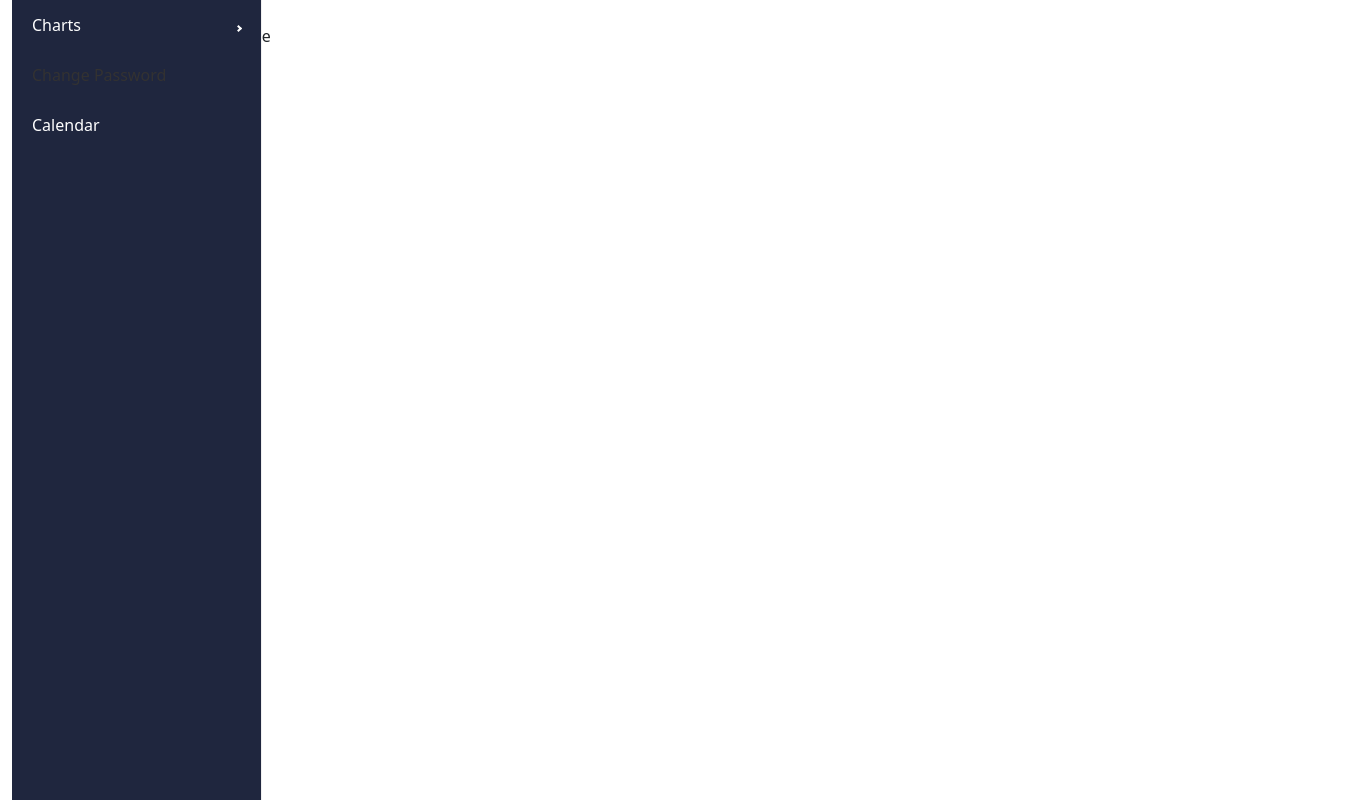
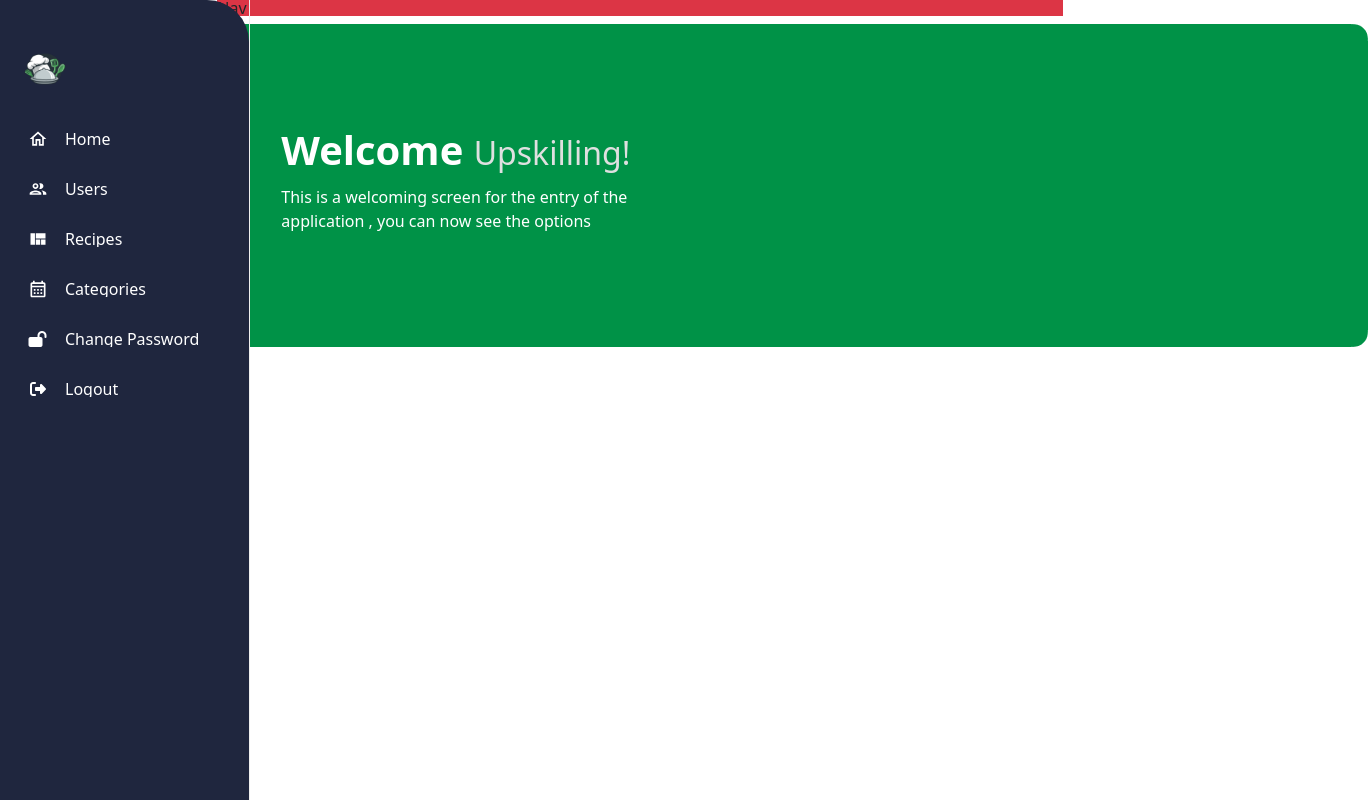
Before and after one commit to Yousef-abdelwahed/Foodex, a React (Vite) app: page /dashboard in a window 1280 px wide. Shown: the whole page, 1368 px wide, since content can reach past the window. Built offline with nearby package versions, Linux system fonts and the light colour scheme.

Commit message:
sidebar UI

```diff
--- a/src/App.css
+++ b/src/App.css
@@ -3,7 +3,9 @@
 :root {
   --main-color: #4aa35a;
 }
-
+body {
+  margin: 0;
+}
 /**
  * #root {
  *   max-width: 1280px;
@@ -46,7 +48,8 @@
  * @keyframes logo-spin { from { transform: rotate(0deg);
  * @media (prefers-reduced-motion: no-preference) { a:nth-of-type(2) .logo { animation: logo-spin infinite 20s linear;
  */
-
+.row {
+}
 .auth-container {
   background-image: url(assets/images/main-bg-img.png);
   background-size: cover;
@@ -60,19 +63,50 @@
 .text-green {
   color: var(--main-color);
 }
-
-.ps-menu-root {
+/* sidebar style */
+.css-dip3t8 {
+  margin-left: 0px;
   background-color: #1f263e !important;
   color: #fff;
+  border-radius: 0rem 2.625rem 0rem 0rem;
 }
-.css-dip3t8 {
-  background-color: #1f263e !important;
+
+/* .input-icon {
+} */
+.ps-menuitem-root {
+}
+.active,
+.ps-menuitem-root a:hover {
+  background: #4aa34f26 !important;
+  border-left: 4px solid var(--main-color);
+}
+/*header-section*/
+.header-section {
+  background-image: url("./assets/images/Rectangle.png");
+  width: 71.9375rem;
+  height: 20.1875rem;
+  display: flex;
+  justify-content: center;
+  flex-direction: column;
+  padding: 4rem;
+}
+.header-section h1 {
+  font-size: 2.5rem;
+  font-style: normal;
+  font-weight: 700;
+  line-height: normal;
   color: #fff;
 }
+.header-section span {
+  color: #dfe0e0;
 
-.css-16jesut > .ps-menu-button:hover {
-  background-color: darkcyan;
+  font-size: 2rem;
+  font-style: normal;
+  font-weight: 400;
+  line-height: normal;
 }
-.input-icon {
-  border-right: 1px solid gray;
+.header-section p {
+  width: 27rem;
+  line-height: 1.5rem;
+  color: #fff;
 }
--- a/src/App.jsx
+++ b/src/App.jsx
@@ -39,7 +39,7 @@ function App() {
       errorElement: <NotFound />,
       children: [
         { index: true, element: <Home /> },
-        { path: "user", element: <UserList /> },
+        { path: "users", element: <UserList /> },
         { path: "recipes", element: <RecipesList /> },
         { path: "categories", element: <CategoryList /> },
       ],
--- a/src/HomeModule/Components/Home.jsx
+++ b/src/HomeModule/Components/Home.jsx
@@ -1,7 +1,7 @@
 /** @format */
 
 const Home = () => {
-  return <div>Home</div>;
+  return <></>;
 };
 
 export default Home;
--- a/src/SharedModule/Components/Header/Header.jsx
+++ b/src/SharedModule/Components/Header/Header.jsx
@@ -3,7 +3,17 @@
 import React from "react";
 
 const Header = () => {
-  return <div></div>;
+  return (
+    <div className="header-section my-2">
+      <h1>
+        Welcome <span className="">Upskilling!</span>
+      </h1>
+      <p className="text-wrap">
+        This is a welcoming screen for the entry of the application , you can
+        now see the options
+      </p>
+    </div>
+  );
 };
 
 export default Header;
--- a/src/SharedModule/Components/MasterLayout/MasterLayout.jsx
+++ b/src/SharedModule/Components/MasterLayout/MasterLayout.jsx
@@ -1,21 +1,20 @@
 /** @format */
 
-import React from "react";
 import { Container, Row, Col } from "react-bootstrap";
 import SideBar from "../SideBar/SideBar";
 import { Outlet } from "react-router-dom";
-import NavBar from "../NavBar/NavBar";
+import NavCompoenet from "../NavCompoenet/NavCompoenet";
 import Header from "../Header/Header";
 
 const MasterLayout = ({ adminData }) => {
   return (
-    <Container fluid>
-      <Row>
+    <Container fluid className="p-0">
+      <Row className="ps-0">
         <Col md={2}>
           <SideBar />
         </Col>
-        <Col md={10}>
-          <NavBar adminData={adminData} />
+        <Col md={8}>
+          <NavCompoenet adminData={adminData} />
           <Header />
           <Outlet />
         </Col>
--- a/src/SharedModule/Components/NavBar/NavBar.jsx
+++ /dev/null
@@ -1,7 +0,0 @@
-/** @format */
-
-const NavBar = (adminData) => {
-  return <div>Nav</div>;
-};
-
-export default NavBar;
--- /dev/null
+++ b/src/SharedModule/Components/NavCompoenet/NavCompoenet.jsx
@@ -0,0 +1,7 @@
+/** @format */
+
+const NavCompoenet = (adminData) => {
+  return <div className="bg-danger">Nav</div>;
+};
+
+export default NavCompoenet;
--- a/src/SharedModule/Components/SideBar/SideBar.jsx
+++ b/src/SharedModule/Components/SideBar/SideBar.jsx
@@ -1,22 +1,65 @@
 /** @format */
 
-import React from "react";
-import { Sidebar, Menu, MenuItem, SubMenu } from "react-pro-sidebar";
+import { Sidebar, Menu, MenuItem } from "react-pro-sidebar";
 import { Link } from "react-router-dom";
+// import style from "./SideBar.module.css";
+import { useState } from "react";
+import logo from "../../../assets/images/3.png";
+import GroupOutlinedIcon from "@mui/icons-material/GroupOutlined";
+import HomeIcon from "@mui/icons-material/HomeOutlined";
+import CategoriesIcon from "@mui/icons-material/CalendarMonthOutlined";
+import RecipesIcon from "@mui/icons-material/ViewQuilt";
+import { FontAwesomeIcon } from "@fortawesome/react-fontawesome";
+import { faRightFromBracket } from "@fortawesome/free-solid-svg-icons";
 
 const SideBar = () => {
+  const [collapsed, setCollapsed] = useState(true);
+
   return (
     <div className="">
-      <Sidebar className="sideBar-section  vh-100">
-        <Menu>
-          <SubMenu label="Charts">
-            <MenuItem> Pie charts </MenuItem>
-            <MenuItem> Line charts </MenuItem>
-          </SubMenu>
-          <MenuItem className="text-white">
-            <Link to="/forget-password">Change Password</Link>{" "}
+      <Sidebar className="vh-100" collapsed={!collapsed}>
+        <Menu className="my-4 ">
+          <li onClick={() => setCollapsed(!collapsed)}>
+            <img style={{ width: " 5.625rem" }} src={logo} alt="brand logo" />
+          </li>
+          <MenuItem
+            className=""
+            icon={<HomeIcon fontSize="small" />}
+            component={<Link to="/dashboard" />}
+          >
+            Home
           </MenuItem>
-          <MenuItem> Calendar </MenuItem>
+
+          <MenuItem
+            icon={<GroupOutlinedIcon fontSize="small" />}
+            component={<Link to="/dashboard/users" />}
+          >
+            Users
+          </MenuItem>
+          <MenuItem
+            icon={<RecipesIcon fontSize="small" />}
+            component={<Link to="/dashboard/recipes" />}
+          >
+            Recipes
+          </MenuItem>
+          <MenuItem
+            icon={<CategoriesIcon fontSize="small" />}
+            component={<Link to="/dashboard/categories" />}
+          >
+            Categories
+          </MenuItem>
+          <MenuItem
+            icon={<i className="fa-solid fa-lock-open"></i>}
+            component={<Link to="/reset-password-request" />}
+          >
+            Change Password
+          </MenuItem>
+          <MenuItem
+            icon={<FontAwesomeIcon icon={faRightFromBracket} />}
+            component={<Link to="/login" />}
+          >
+            Logout
+          </MenuItem>
         </Menu>
       </Sidebar>
     </div>
--- /dev/null
+++ b/src/SharedModule/Components/SideBar/SideBar.module.css
@@ -0,0 +1 @@
+/** @format */
--- a/src/index.css
+++ b/src/index.css
@@ -1,3 +1,142 @@
+/** @format */
+*,
+*::before,
+*::after {
+  box-sizing: border-box;
+}
+
+* {
+  margin: 0;
+  padding: 0;
+  border: 0 solid transparent;
+}
+
+html {
+  -webkit-text-size-adjust: 100%;
+}
+
+body {
+  min-height: 100vh;
+  line-height: 1;
+  text-rendering: optimizeSpeed;
+}
+img,
+svg,
+video,
+canvas,
+audio,
+iframe,
+embed,
+object {
+  display: block;
+  max-width: 100%;
+}
+
+input,
+button,
+textarea,
+select {
+  font: inherit;
+  line-height: inherit;
+  color: inherit;
+}
+
+table {
+  border-collapse: collapse;
+  border-spacing: 0;
+}
+
+button,
+[role="button"] {
+  cursor: pointer;
+  background-color: transparent;
+  -webkit-tap-highlight-color: transparent;
+  &:focus {
+    outline: 0;
+  }
+}
+
+a {
+  cursor: pointer;
+  color: inherit;
+  text-decoration: inherit;
+  -webkit-tap-highlight-color: transparent;
+}
+
+h1,
+h2,
+h3,
+h4,
+h5,
+h6 {
+  font-size: inherit;
+  font-weight: inherit;
+}
+
+ol,
+ul {
+  list-style: none;
+}
+
+// reset text input style
+[type="date"],
+[type="datetime"],
+[type="datetime-local"],
+[type="email"],
+[type="month"],
+[type="number"],
+[type="password"],
+[type="search"],
+[type="tel"],
+[type="text"],
+[type="time"],
+[type="url"],
+[type="week"],
+textarea,
+select {
+  -webkit-appearance: none;
+  -moz-appearance: none;
+  appearance: none;
+  width: 100%;
+  &:focus {
+    outline: 0;
+  }
+}
+
+::-moz-placeholder {
+  opacity: 1;
+}
+
+textarea {
+  vertical-align: top;
+
+  overflow: auto;
+}
+
+[type="checkbox"],
+[type="radio"] {
+  -webkit-appearance: none;
+  -moz-appearance: none;
+  appearance: none;
+  &:focus {
+    outline: 0;
+  }
+}
+
+@media (prefers-reduced-motion: reduce) {
+  html:focus-within {
+    scroll-behavior: auto;
+  }
+
+  *,
+  *::before,
+  *::after {
+    animation-duration: 0.01ms !important;
+    animation-iteration-count: 1 !important;
+    transition-duration: 0.01ms !important;
+    scroll-behavior: auto !important;
+  }
+}
 /**
  * :root {
  *   font-family: Inter, system-ui, Avenir, Helvetica, Arial, sans-serif;
```
Also changed, not shown: src/assets/images/Rectangle.png (added).
